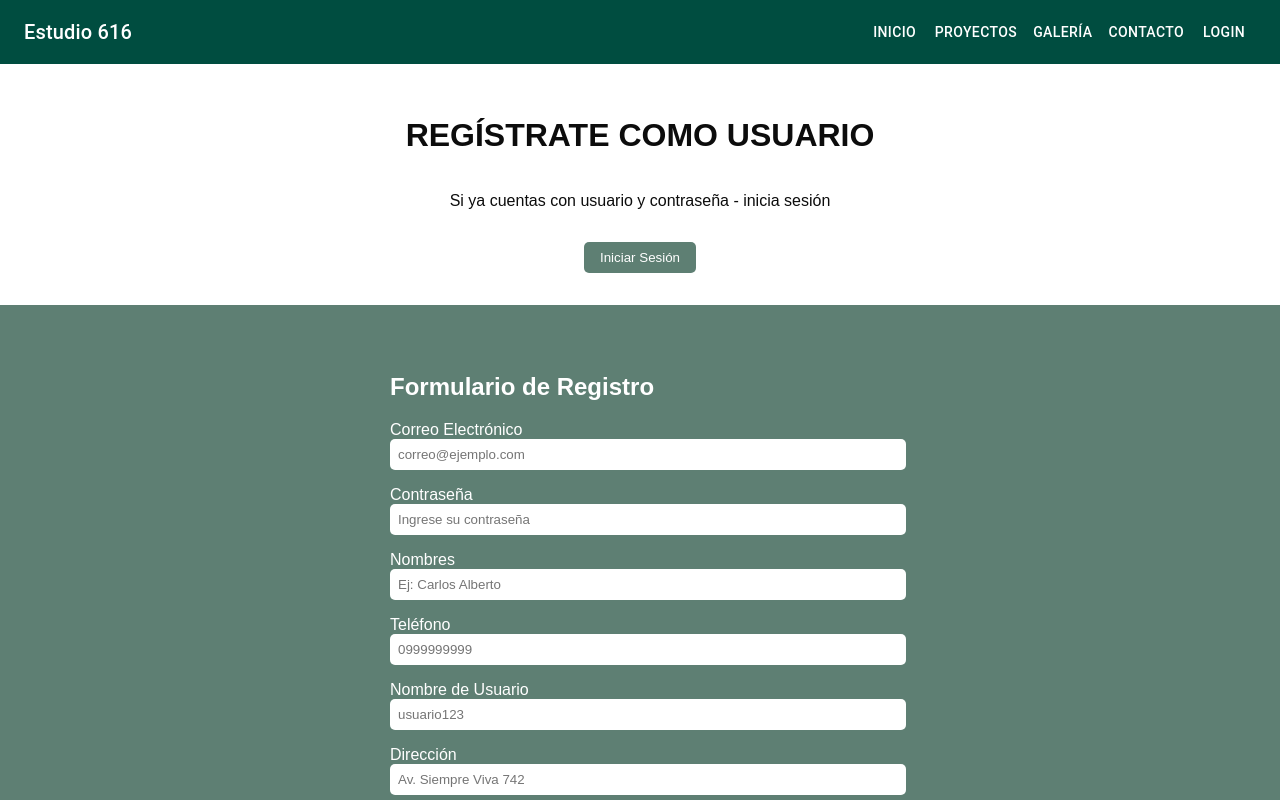
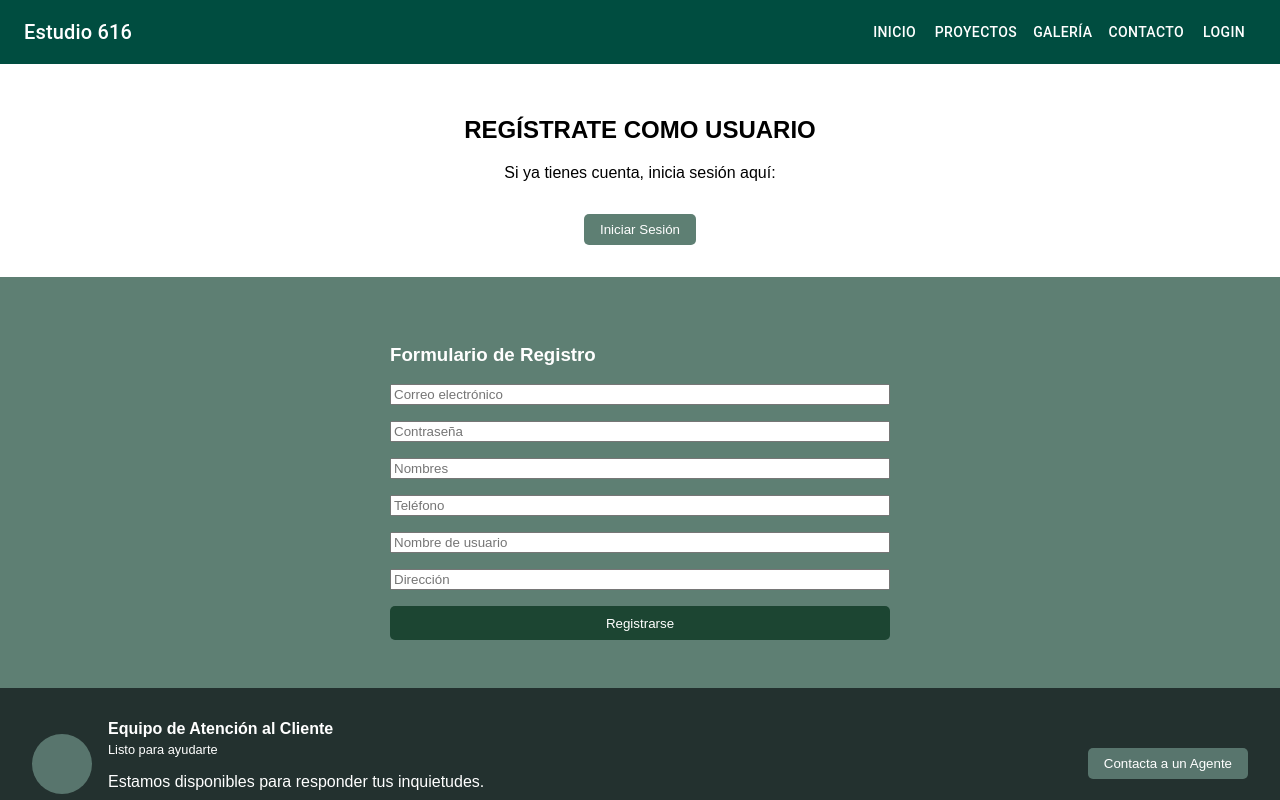
Before and after one commit to Parukc/Estudio_616_Frontend, a React (Vite) app: page /register in a window 1280 px wide. Shown: the top 800 px of the page. Built offline with nearby package versions, Linux system fonts and the light colour scheme.

Commit message:
arreglo intento 5

```diff
--- a/src/api.ts
+++ b/src/api.ts
@@ -1,8 +1,7 @@
 import axios from 'axios';
 
 const API = axios.create({
-  baseURL: 'https://estudio-616-backend.onrender.com', // ✅ corregido
-  withCredentials: true,
+  baseURL: 'https://estudio-616-backend.onrender.com', // ✅ Backend correcto
 });
 
 API.interceptors.request.use((config) => {
--- a/src/pages/AgregarProyecto.tsx
+++ b/src/pages/AgregarProyecto.tsx
@@ -1,11 +1,14 @@
+// src/pages/NewProject.tsx
+
 // src/pages/NewProject.tsx
 
 import React, { useState } from 'react';
 import {
   Container, TextField, Button, Typography, Box, Grid, Snackbar, Alert
 } from '@mui/material';
-import axios from 'axios';
 import { useNavigate } from 'react-router-dom';
+import API from '../api'; // ✅ esta línea es la clave
+
 
 const NewProject = () => {
   const navigate = useNavigate();
@@ -50,7 +53,7 @@ const NewProject = () => {
     }
 
     try {
-      await axios.post('http://localhost:3000/projects', form);
+      await API.post('/projects', form);
       setOpenSnackbar(true);
       setTimeout(() => navigate('/projects'), 2000);
     } catch (err) {
--- a/src/pages/CreateAdmin.tsx
+++ b/src/pages/CreateAdmin.tsx
@@ -1,7 +1,7 @@
 // src/pages/CreateAdmin.tsx
 import React, { useState } from 'react';
-import axios from 'axios';
 import { useNavigate } from 'react-router-dom';
+import API from '../api'; // ✅ Importamos instancia axios con baseURL
 
 const CreateAdmin = () => {
   const navigate = useNavigate();
@@ -13,7 +13,7 @@ const CreateAdmin = () => {
     telefono: '',
     username: '',
     address: '',
-    claveAdmin: '', // ✅
+    claveAdmin: '', // ✅ Campo requerido
   });
 
   const handleChange = (e: React.ChangeEvent<HTMLInputElement>) => {
@@ -23,9 +23,9 @@ const CreateAdmin = () => {
   const handleSubmit = async (e: React.FormEvent) => {
     e.preventDefault();
     try {
-      await axios.post(`${import.meta.env.VITE_API_URL}/auth/register`, {
+      await API.post('/auth/register', {
         ...form,
-        role: 'admin', // ✅ rol admin
+        role: 'admin',
       });
       alert('Administrador creado exitosamente');
       navigate('/admin');
@@ -45,8 +45,6 @@ const CreateAdmin = () => {
         <input type="text" name="telefono" placeholder="Teléfono" value={form.telefono} onChange={handleChange} required />
         <input type="text" name="username" placeholder="Nombre de usuario" value={form.username} onChange={handleChange} required />
         <input type="text" name="address" placeholder="Dirección" value={form.address} onChange={handleChange} required />
-
-        {/* ✅ Campo secreto claveAdmin */}
         <input type="password" name="claveAdmin" placeholder="Clave secreta para admins" value={form.claveAdmin} onChange={handleChange} required />
 
         <button type="submit" style={{ padding: '0.7rem', background: '#2d4f46', color: 'white', border: 'none', borderRadius: '5px' }}>
--- a/src/pages/Register.tsx
+++ b/src/pages/Register.tsx
@@ -1,6 +1,7 @@
+// src/pages/Register.tsx
 import { useState } from 'react';
-import axios from 'axios';
 import { useNavigate } from 'react-router-dom';
+import API from '../api'; // ✅ Importa la instancia de axios
 
 const RegisterPage = () => {
   const navigate = useNavigate();
@@ -23,10 +24,10 @@ const RegisterPage = () => {
   const handleSubmit = async (e: React.FormEvent) => {
     e.preventDefault();
     try {
-      await axios.post(`${import.meta.env.VITE_API_URL}/auth/register`, {
-      ...form,
-      role: 'user',
-    });
+      await API.post('/auth/register', {
+        ...form,
+        role: 'user', // ✅ rol explícito
+      });
       alert('Usuario registrado correctamente');
       navigate('/login');
     } catch (error) {
@@ -37,17 +38,10 @@ const RegisterPage = () => {
 
   return (
     <div style={{ fontFamily: 'sans-serif' }}>
-      {/* Encabezado */}
-      <div style={{
-        display: 'flex',
-        flexDirection: 'column',
-        alignItems: 'center',
-        padding: '2rem',
-        background: 'white',
-        color: '#0c0c0c'
-      }}>
-        <h1 style={{ fontWeight: 'bold' }}>REGÍSTRATE COMO USUARIO</h1>
-        <p>Si ya cuentas con usuario y contraseña - inicia sesión</p>
+      {/* 🟦 Encabezado blanco */}
+      <div style={{ background: '#ffffff', color: '#000', padding: '2rem', textAlign: 'center' }}>
+        <h2 style={{ fontWeight: 'bold' }}>REGÍSTRATE COMO USUARIO</h2>
+        <p>Si ya tienes cuenta, inicia sesión aquí:</p>
         <button
           onClick={() => navigate('/login')}
           style={{
@@ -57,103 +51,32 @@ const RegisterPage = () => {
             color: 'white',
             borderRadius: '5px',
             cursor: 'pointer',
-            marginTop: '1rem'
+            marginTop: '1rem',
           }}
         >
           Iniciar Sesión
         </button>
       </div>
 
-      {/* Formulario */}
+      {/* 🟩 Formulario */}
       <section style={{ backgroundColor: '#5e7f73', padding: '3rem 1rem' }}>
         <div style={{ maxWidth: '500px', margin: 'auto', color: 'white' }}>
-          <h2>Formulario de Registro</h2>
+          <h3>Formulario de Registro</h3>
           <form onSubmit={handleSubmit} style={{ display: 'flex', flexDirection: 'column', gap: '1rem' }}>
-            <div>
-              <label>Correo Electrónico</label>
-              <input
-                type="email"
-                name="email"
-                placeholder="correo@ejemplo.com"
-                value={form.email}
-                onChange={handleChange}
-                required
-                style={{ width: '100%', padding: '0.5rem', borderRadius: '5px', border: 'none' }}
-              />
-            </div>
-
-            <div>
-              <label>Contraseña</label>
-              <input
-                type="password"
-                name="password"
-                placeholder="Ingrese su contraseña"
-                value={form.password}
-                onChange={handleChange}
-                required
-                style={{ width: '100%', padding: '0.5rem', borderRadius: '5px', border: 'none' }}
-              />
-            </div>
-
-            <div>
-              <label>Nombres</label>
-              <input
-                type="text"
-                name="nombres"
-                placeholder="Ej: Carlos Alberto"
-                value={form.nombres}
-                onChange={handleChange}
-                required
-                style={{ width: '100%', padding: '0.5rem', borderRadius: '5px', border: 'none' }}
-              />
-            </div>
-
-            <div>
-              <label>Teléfono</label>
-              <input
-                type="text"
-                name="telefono"
-                placeholder="0999999999"
-                value={form.telefono}
-                onChange={handleChange}
-                required
-                style={{ width: '100%', padding: '0.5rem', borderRadius: '5px', border: 'none' }}
-              />
-            </div>
-
-            <div>
-              <label>Nombre de Usuario</label>
-              <input
-                type="text"
-                name="username"
-                placeholder="usuario123"
-                value={form.username}
-                onChange={handleChange}
-                required
-                style={{ width: '100%', padding: '0.5rem', borderRadius: '5px', border: 'none' }}
-              />
-            </div>
-
-            <div>
-              <label>Dirección</label>
-              <input
-                type="text"
-                name="address"
-                placeholder="Av. Siempre Viva 742"
-                value={form.address}
-                onChange={handleChange}
-                required
-                style={{ width: '100%', padding: '0.5rem', borderRadius: '5px', border: 'none' }}
-              />
-            </div>
+            <input type="email" name="email" placeholder="Correo electrónico" value={form.email} onChange={handleChange} required />
+            <input type="password" name="password" placeholder="Contraseña" value={form.password} onChange={handleChange} required />
+            <input type="text" name="nombres" placeholder="Nombres" value={form.nombres} onChange={handleChange} required />
+            <input type="text" name="telefono" placeholder="Teléfono" value={form.telefono} onChange={handleChange} required />
+            <input type="text" name="username" placeholder="Nombre de usuario" value={form.username} onChange={handleChange} required />
+            <input type="text" name="address" placeholder="Dirección" value={form.address} onChange={handleChange} required />
 
             <button
               type="submit"
               style={{
                 padding: '0.6rem',
-                background: 'transparent',
+                background: '#1c4532',
                 color: 'white',
-                border: '1px solid white',
+                border: 'none',
                 borderRadius: '5px',
                 cursor: 'pointer',
               }}
@@ -164,14 +87,14 @@ const RegisterPage = () => {
         </div>
       </section>
 
-      {/* Footer */}
+      {/* 🟫 Footer */}
       <footer style={{ background: '#23312f', padding: '2rem', color: 'white' }}>
         <div style={{ display: 'flex', gap: '1rem', alignItems: 'center' }}>
           <div style={{ background: '#58756d', width: '60px', height: '60px', borderRadius: '50%' }}></div>
           <div>
             <strong>Equipo de Atención al Cliente</strong>
-            <p style={{ fontSize: '0.8rem', marginTop: '0.2rem' }}>Listo para Ayudarte</p>
-            <p>Nuestro equipo está disponible para responder a todas tus preguntas.</p>
+            <p style={{ fontSize: '0.8rem', marginTop: '0.2rem' }}>Listo para ayudarte</p>
+            <p>Estamos disponibles para responder tus inquietudes.</p>
           </div>
           <button style={{
             background: '#58756d',
--- a/src/pages/UploadGallery.tsx
+++ b/src/pages/UploadGallery.tsx
@@ -1,7 +1,7 @@
 // src/pages/UploadGallery.tsx
 import React, { useState } from 'react';
-import axios from 'axios';
 import { Box, Button, Typography, TextField } from '@mui/material';
+import API from '../api'; // ✅ Usa instancia configurada
 
 const UploadGallery = () => {
   const [image, setImage] = useState<File | null>(null);
@@ -15,7 +15,7 @@ const UploadGallery = () => {
     formData.append('projectId', projectId);
 
     try {
-      await axios.post(`${import.meta.env.VITE_API_URL}/gallery`, formData, {
+      await API.post('/gallery', formData, {
         headers: { 'Content-Type': 'multipart/form-data' },
       });
       alert('Imagen cargada con éxito');
```
